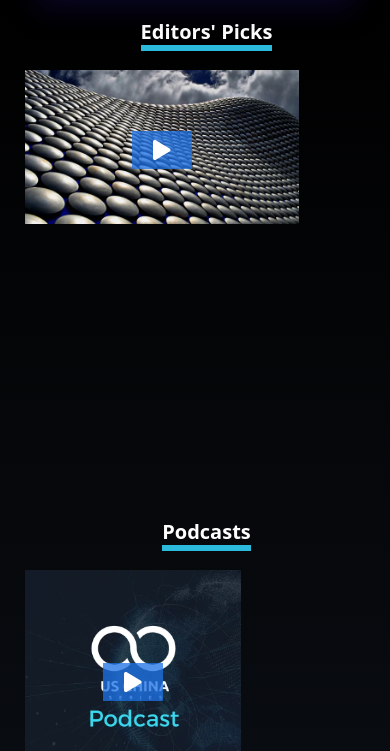
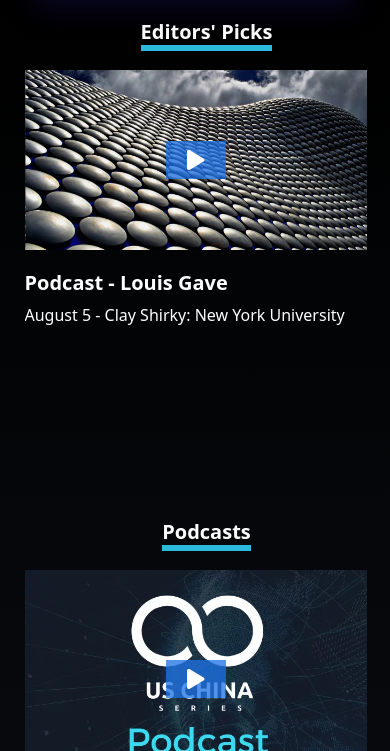
Before and after one commit to cventix/ucs-frontend, a Next.js app: page / in a window 390 px wide. Shown: the part 802-1553 px from the top of the page. Built offline with nearby package versions, Linux system fonts and the light colour scheme.

Commit message:
set responsive of carousels

```diff
--- a/components/HomePage/Blogs/index.jsx
+++ b/components/HomePage/Blogs/index.jsx
@@ -12,8 +12,7 @@ const Blogs = () => {
       carouselClassName={editorStyle['articles']}
       titleClassName={style['carousel-heading']}
       items={items}
-      imageWidth={241}
-      imageHeight={241}
+      itemClassName="medium-square"
       linkType="link"
     />
   );
--- a/components/HomePage/Blogs/items.js
+++ b/components/HomePage/Blogs/items.js
@@ -65,6 +65,14 @@ export const settings = {
   slidesToScroll: 1,
   responsive: [
     {
+      breakpoint: 1890,
+      settings: {
+        slidesToShow: 5,
+        slidesToScroll: 1,
+        initialSlide: 2,
+      },
+    },
+    {
       breakpoint: 991,
       settings: {
         slidesToShow: 2,
--- a/components/HomePage/Editors/index.jsx
+++ b/components/HomePage/Editors/index.jsx
@@ -12,8 +12,7 @@ const EditorsPicks = () => {
       carouselClassName={`${editorStyle['picks']} ${editorStyle['bg']}`}
       titleClassName={style['carousel-heading']}
       items={items}
-      imageWidth={274}
-      imageHeight={154}
+      itemClassName="horizontal-rectangle"
       hoverActionType="scaleButton"
       linkType="play-action"
     />
--- a/components/HomePage/Podcasts/index.jsx
+++ b/components/HomePage/Podcasts/index.jsx
@@ -11,8 +11,7 @@ const Podcasts = () => {
       carouselClassName={`${editorStyle['members']} ${editorStyle['bg']}`}
       titleClassName={style['carousel-heading']}
       items={items}
-      imageWidth={216}
-      imageHeight={218}
+      itemClassName="small-square"
       hoverActionType="scaleButton"
       linkType="play-action"
     />
--- a/components/HomePage/Thematic/index.jsx
+++ b/components/HomePage/Thematic/index.jsx
@@ -14,8 +14,7 @@ const Thematic = () => {
         carouselClassName={editorStyle['events']}
         titleClassName={style['carousel-heading']}
         items={items}
-        imageWidth={204}
-        imageHeight={204}
+        itemClassName="medium-square"
         hoverActionType="fadeButton"
         linkType="play-action"
       />
--- a/components/Hybrid/Carousel/CarouselItem.jsx
+++ b/components/Hybrid/Carousel/CarouselItem.jsx
@@ -1,5 +1,4 @@
 import React, { Fragment } from 'react';
-import Image from 'next/image';
 import PropTypes from 'prop-types';
 import Link from 'next/link';
 import style from './carousel.module.scss';
@@ -7,15 +6,18 @@ import { FontAwesomeIcon } from '@fortawesome/react-fontawesome';
 import { faPlay } from '@fortawesome/free-solid-svg-icons';
 
 const CarouselItem = (props) => {
-  const { src, title, description, imageWidth, imageHeight, hoverActionType, link, linkType } = props;
+  const { src, title, description, hoverActionType, itemClassName, link, linkType } = props;
+
   return (
     <Fragment>
-      <div className={style.Container} style={{ width: imageWidth, height: imageHeight }}>
+      <div className={style['container']}>
         {linkType === 'play-action' ? (
           <Link href={{ pathname: '/', query: { gallery: 'test' } }}>
             <a className={style['slide-link']}>
               <div
-                className={hoverActionType === 'scaleButton' ? style['image-scale-holder'] : style['image-fade-holder']}
+                className={`${
+                  hoverActionType === 'scaleButton' ? style['image-scale-holder'] : style['image-fade-holder']
+                } ${style[itemClassName]}`}
               >
                 {hoverActionType !== 'none' && (
                   <>
@@ -32,8 +34,8 @@ const CarouselItem = (props) => {
                 )}
                 {src && (
                   <div className={style['bc-image']}>
-                    <div className={style['bc-image__wrapper']}>
-                      <img className="test" src={src} alt={title} width={imageWidth} height={imageHeight} />
+                    <div className={style['bc-image__wrapper']} style={{ backgroundImage: `url(${src})` }}>
+                      <img className="test" src={src} alt={title} />
                     </div>
                   </div>
                 )}
@@ -45,8 +47,16 @@ const CarouselItem = (props) => {
           </Link>
         ) : (
           <Link href={link}>
-            <a>
-              <div>{src && <Image src={src} width={imageWidth} height={imageHeight} />}</div>
+            <a className={style['slide-link']}>
+              <div className={style[itemClassName]}>
+                {src && (
+                  <div className={style['bc-image']}>
+                    <div className={style['bc-image__wrapper']} style={{ backgroundImage: `url(${src})` }}>
+                      <img className="test" src={src} alt={title} />
+                    </div>
+                  </div>
+                )}
+              </div>
 
               <h2 className={style.Title}>{title}</h2>
               <p className={style.Description}>{description}</p>
@@ -63,11 +73,10 @@ CarouselItem.propTypes = {
   title: PropTypes.string,
   description: PropTypes.string,
   onClick: PropTypes.func,
-  imageWidth: PropTypes.number,
-  imageHeight: PropTypes.number,
   hoverActionType: PropTypes.string,
   linkType: PropTypes.string,
   link: PropTypes.string,
+  itemClassName: PropTypes.string,
 };
 
 CarouselItem.defaultProps = {
@@ -75,11 +84,10 @@ CarouselItem.defaultProps = {
   title: '',
   description: '',
   onClick: () => {},
-  imageWidth: 0,
-  imageHeight: 0,
   hoverActionType: 'none',
   linkType: 'normal',
   link: '#',
+  itemClassName: 'medium-square',
 };
 
 export default CarouselItem;
--- a/components/Hybrid/Carousel/carousel.module.scss
+++ b/components/Hybrid/Carousel/carousel.module.scss
@@ -40,11 +40,12 @@
   }
 }
 
-.Container {
+.container {
   // width: 100%;
   display: flex;
   flex-direction: column;
   align-items: flex-start;
+  width: 100%;
   .Title {
     margin-top: 20px;
     padding-right: 20px;
@@ -68,13 +69,14 @@
   text-align: left;
   text-decoration: none;
   position: relative;
-  img {
-    object-fit: cover;
-  }
+  width: 100%;
+  display: block;
 }
 .image-scale-holder {
   position: relative;
   display: block;
+  width: 100%;
+  overflow: hidden;
   &:hover,
   &:active {
     .play-button__icon {
@@ -84,7 +86,8 @@
   }
 }
 .image-fade-holder {
-  height: 100%;
+  width: 100%;
+  overflow: hidden;
   transform: scale(1);
   transition: transform 400ms ease 0s;
   &:hover,
@@ -102,11 +105,11 @@
   display: flex;
   outline: none;
   position: absolute;
-  width: 100%;
-  height: 100%;
   z-index: 1;
   left: 0;
   top: 0;
+  right: 0;
+  bottom: 0;
   .play-button__icon {
     display: flex;
     margin: auto;
@@ -133,27 +136,85 @@
 
 .bc-image {
   display: inline-block;
-  max-width: 100%;
+  width: auto;
+  height: 100%;
   overflow: hidden;
   position: relative;
   box-sizing: border-box;
   margin: 0;
   .bc-image__wrapper {
-    ox-sizing: border-box;
+    box-sizing: border-box;
     display: block;
-    max-width: 100%;
+    height: 100%;
+    width: 100%;
+    background-size: cover;
+    background-position: center;
     img {
-      max-width: 100%;
       display: block;
       margin: 0px;
       border: none;
       padding: 0px;
+      object-fit: cover;
+      height: auto;
+      min-height: 100%;
+      width: 100%;
+      opacity: 0;
     }
   }
 }
 
+.horizontal-rectangle {
+  height: 175px;
+  width: 100%;
+  overflow: hidden;
+}
+.small-square {
+  height: 218px;
+}
+.medium-square{
+  height: 270px;
+}
+
+@media screen and (min-width: 1500px) {
+  .horizontal-rectangle {
+    height: 238px;
+  }
+  .medium-square{
+    margin-right: 50px;
+  }
+}
+
+@media screen and (max-width: 1224px) {
+  .horizontal-rectangle {
+    height: 131px;
+  }
+}
+
 @media screen and (max-width: 991px) {
+  .horizontal-rectangle {
+    height: 201px;
+  }
   .arrows {
     display: none;
   }
 }
+@media screen and (max-width: 767px) {
+  .horizontal-rectangle {
+    padding-right: 5%;
+    height: 250px;
+    .play-button-scale {
+      right: 5%;
+    }
+  }
+  .small-square {
+    padding-right: 5%;
+    .play-button-scale {
+      right: 5%;
+    }
+  }
+}
+@media screen and (max-width: 479px) {
+  .horizontal-rectangle {
+    height: 180px;
+  }
+}
--- a/components/Hybrid/Carousel/index.jsx
+++ b/components/Hybrid/Carousel/index.jsx
@@ -10,7 +10,7 @@ import { faCaretLeft, faCaretRight } from '@fortawesome/free-solid-svg-icons';
 import CarouselItem from './CarouselItem';
 
 const Carousel = (props) => {
-  const { title, titleClassName, carouselClassName, items, imageWidth, imageHeight, linkType, hoverActionType } = props;
+  const { title, titleClassName, carouselClassName, items, itemClassName, linkType, hoverActionType } = props;
 
   const settings = {
     ...props.settings,
@@ -59,8 +59,7 @@ const Carousel = (props) => {
                 title={item.title}
                 description={item.description}
                 link={item.link}
-                imageWidth={imageWidth}
-                imageHeight={imageHeight}
+                itemClassName={itemClassName}
                 linkType={linkType}
                 hoverActionType={hoverActionType}
               />
@@ -76,10 +75,9 @@ Carousel.propTypes = {
   titleClassName: PropTypes.string,
   carouselClassName: PropTypes.string,
   items: PropTypes.array,
-  imageWidth: PropTypes.number,
-  imageHeight: PropTypes.number,
   linkType: PropTypes.string,
   hoverActionType: PropTypes.string,
+  itemClassName: PropTypes.string,
   settings: PropTypes.shape({
     dots: PropTypes.bool,
     infinite: PropTypes.bool,
@@ -95,10 +93,9 @@ Carousel.defaultProps = {
   titleClassName: '',
   carouselClassName: '',
   items: [],
-  imageWidth: 200,
-  imageHeight: 200,
   linkType: 'normal',
   hoverActionType: 'none',
+  itemClassName: 'medium-square',
   settings: {
     dots: false,
     infinite: false,
```
